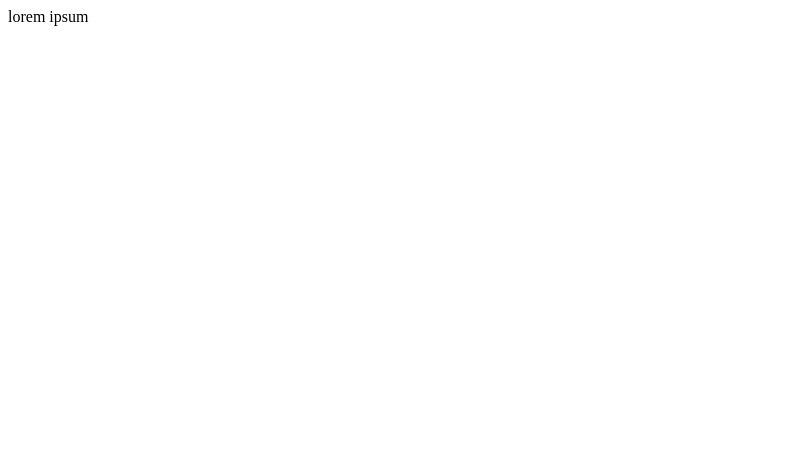
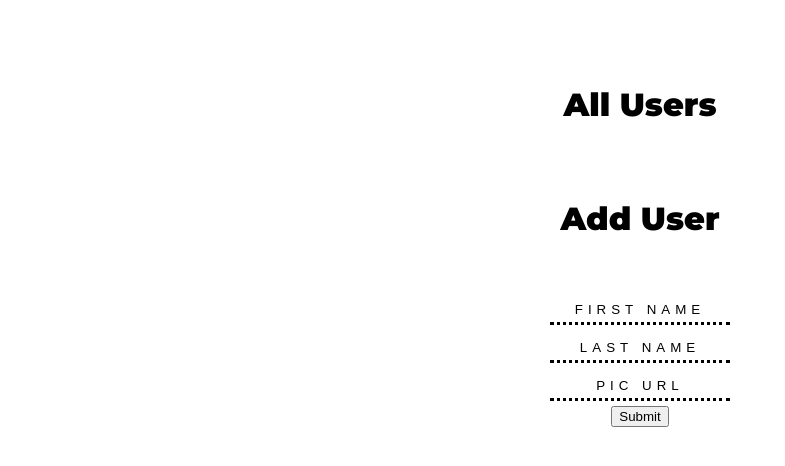
Before and after one commit to Leomedina/Blogly, a Flask app: page / in a window 1280 px wide. Before the commit the part shown is almost empty. Shown: the top 466 px of the page, without its empty margins (0-785 px from the left). Run offline with Flask 2, Linux system fonts and the light colour scheme.

Commit message:
Adding routes and ability to modify the server

```diff
--- a/app.py
+++ b/app.py
@@ -1,4 +1,4 @@
-from flask import Flask, render_template
+from flask import Flask, render_template, request, redirect
 from flask_debugtoolbar import DebugToolbarExtension
 
 from models import *
@@ -16,6 +16,26 @@
 connect_db(app)
 
 
-@app.route('/')
-def home_page():
-    return render_template('home.html')
+@app.route("/")
+def show_users():
+    """Show a list of all users"""
+    users = User.query.all()
+    return render_template("home.html", users = users)
+
+@app.route("/", methods=["POST"])
+def create_user():
+    first_name = request.form["first_name"]
+    last_name = request.form["last_name"]
+    img_url = request.form["url"]
+
+    new_user = User(first_name=first_name, last_name=last_name, img_url=img_url)
+    db.session.add(new_user)
+    db.session.commit()
+
+    return redirect(f"/{new_user.id}")
+
+@app.route("/<int:user_id>")
+def show_user_page(user_id):
+    """Show User Details"""
+    user = User.query.get_or_404(user_id)
+    return render_template("profile.html", user=user)
--- a/models.py
+++ b/models.py
@@ -7,11 +7,13 @@
     db.init_app(app)
 
 class User(db.Model):
-
     __tablename__ = "users"
     id = db.Column(db.Integer,
                     primary_key = True,
                     autoincrement = True)
     first_name = db.Column(db.String(15), nullable = False)
     last_name = db.Column(db.String(15), nullable = False)
-    img_url = db.Column(db.String(150), default = 'https://i.imgur.com/SczclW9.jpg')
+    img_url = db.Column(db.String(150), nullable= False, default = 'https://i.imgur.com/SczclW9.jpg')
+
+    def __repr__(self):
+        return f"<UserId: {self.id} Name: {self.first_name} Last Name: {self.last_name} Profile Pic: {self.img_url}"
--- /dev/null
+++ b/static/style.css
@@ -0,0 +1,95 @@
+@import "compass/css3";
+
+html,
+body {
+  padding: 0;
+  margin: 0;
+  font-family: "Montserrat", sans-serif;
+}
+
+body {
+  display: flex;
+  flex-direction: column;
+  align-items: center;
+  height: 100%;
+  margin-top: 4rem;
+}
+
+div {
+  display: flex;
+  flex-direction: column;
+  align-items: center;
+}
+
+form {
+  margin-top: 2rem;
+  display: flex;
+  flex-direction: column;
+  align-items: center;
+  width: 50%;
+}
+input.empty {
+  font-family: FontAwesome;
+  font-style: normal;
+  font-weight: normal;
+}
+
+form input {
+  display: block;
+  width: 180px;
+  margin: 5px;
+  padding: 5px 0px;
+
+  border: 0;
+  border-bottom: 3px dotted black;
+
+  font-weight: 200;
+  text-align: center;
+  letter-spacing: 5px;
+  text-transform: uppercase;
+}
+
+form input::placeholder {
+  color: black;
+}
+
+form input:focus::placeholder {
+  color: transparent;
+}
+
+/* START OF LIST STYLING */
+
+ul {
+  list-style-type: circle;
+}
+
+a {
+  text-decoration: none;
+  color: black;
+}
+
+/* END OF LIST STYLING  */
+
+form input[type="submit"] {
+  /* font-family: "Gloria Hallelujah", cursive; */
+  border-radius: 15px;
+  letter-spacing: 5px;
+  font-weight: 800;
+  border: 0;
+  border-bottom: 0;
+  color: white;
+  background-color: #4a77e0;
+}
+
+form input[type="submit"]:hover {
+  transform: translateY(-1px);
+  box-shadow: 0 7px 14px rgba(50, 50, 93, 0.1), 0 3px 6px rgba(0, 0, 0, 0.08);
+}
+
+input:focus {
+  text-align: center;
+  color: black;
+  outline: none;
+  border: none;
+  border-bottom: 3px dotted black;
+}
--- /dev/null
+++ b/templates/base.html
@@ -0,0 +1,16 @@
+<!DOCTYPE html>
+<html lang="en">
+  <head>
+    <meta charset="UTF-8" />
+    <meta name="viewport" content="width=device-width, initial-scale=1.0" />
+    <title>{% block title %} {% endblock %}</title>
+    <link rel="stylesheet" href="/static/style.css" />
+    <link
+      href="https://fonts.googleapis.com/css2?family=Gloria+Hallelujah&family=Montserrat:wght@400;900&display=swap"
+      rel="stylesheet"
+    />
+  </head>
+  <body>
+    {% block content %} {% endblock %}
+  </body>
+</html>
--- a/templates/home.html
+++ b/templates/home.html
@@ -1,11 +1,32 @@
-<!DOCTYPE html>
-<html lang="en">
-<head>
-    <meta charset="UTF-8">
-    <meta name="viewport" content="width=device-width, initial-scale=1.0">
-    <title>Blogsly</title>
-</head>
-<body>
-    lorem ipsum
-</body>
-</html>
+{% extends 'base.html' %} {% block title %} Blogsly Home {% endblock %} {% block
+content %}
+<div>
+  <h1>All Users</h1>
+  <ul>
+    {% for user in users %}
+    <li><a href="/{{user.id}}">{{user.first_name}} {{user.last_name}}</a></li>
+    {% endfor %}
+  </ul>
+</div>
+
+<div>
+  <h1>Add User</h1>
+  <form action="/" method="POST">
+    <input
+      type="text"
+      name="first_name"
+      placeholder="First Name"
+      autocomplete="off"
+    />
+    <input
+      type="text"
+      name="last_name"
+      placeholder="Last Name"
+      autocomplete="off"
+    />
+    <input type="url" name="url" placeholder="Pic URL" autocomplete="off" />
+    <button>Submit</button>
+  </form>
+</div>
+
+{% endblock %}
```
Also changed, not shown: templates/profile.html (added, +8 -0 lines).
